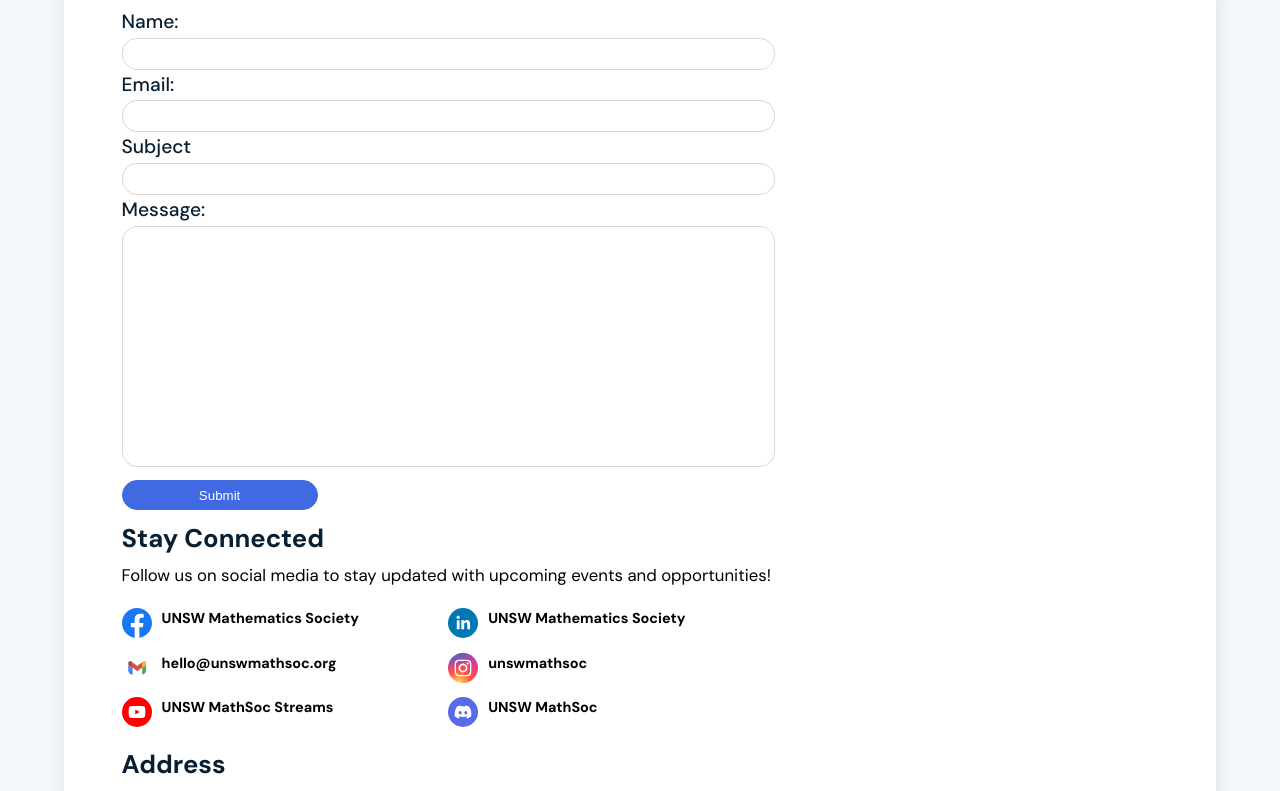
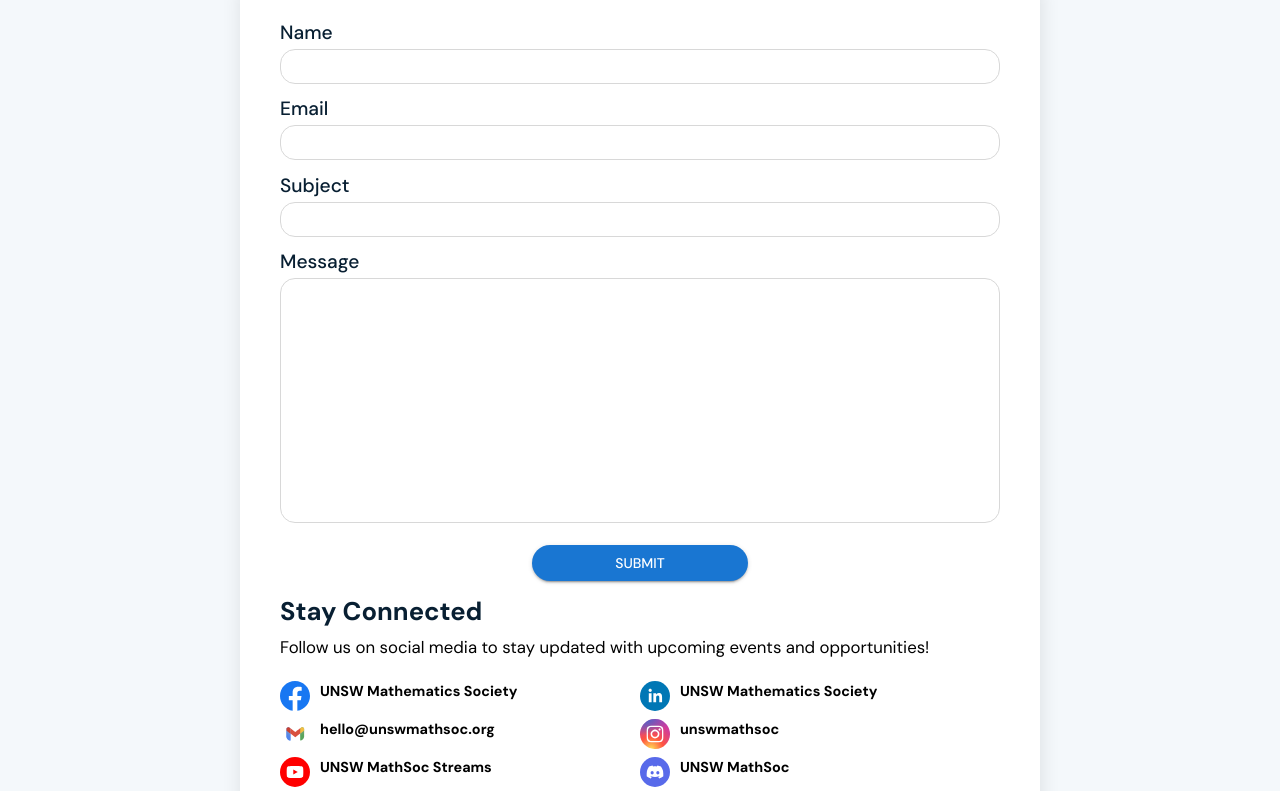
Before and after one commit to MathSocUNSW/mathsoc-website, a Next.js app: page /contact in a window 1280 px wide. Shown: the part 540-1331 px from the top of the page. Built offline with nearby package versions, Linux system fonts and the light colour scheme.

Commit message:
added different pagebodys and boxes for contact

```diff
--- /dev/null
+++ b/src/components/ContactBox.tsx
@@ -0,0 +1,20 @@
+import React from "react";
+
+// Styling
+import styles from "src/styles/contactpagebox.module.scss";
+
+interface ContactPageBoxProps {
+  children: React.ReactNode;
+  // eslint-disable-next-line @typescript-eslint/no-explicit-any
+  key?: any;
+}
+
+const ContactPageBox: React.FC<ContactPageBoxProps> = ({ children }) => {
+  return (
+    <div className={styles.cardBackground}>
+      <section className={styles.content}>{children}</section>
+    </div>
+  );
+};
+
+export default ContactPageBox;
--- /dev/null
+++ b/src/components/ContactPageBody.tsx
@@ -0,0 +1,20 @@
+import React from "react";
+
+// Styling
+import styles from "src/styles/contactbody.module.scss";
+
+interface ContactPageBodyProps {
+  children: React.ReactNode;
+  // eslint-disable-next-line @typescript-eslint/no-explicit-any
+  key?: any;
+}
+
+const ContactPageBody: React.FC<ContactPageBodyProps> = ({ children }) => {
+  return (
+    <div className={styles.contactPageBody}>
+      <section>{children}</section>
+    </div>
+  );
+};
+
+export default ContactPageBody;
--- a/src/pages/contact.tsx
+++ b/src/pages/contact.tsx
@@ -1,11 +1,12 @@
 // Library Imports
 import React, { useState } from "react";
 import Head from "next/head";
-import { Typography, Alert } from "@mui/material";
+import { Typography, Alert, Button } from "@mui/material";
 
 // Component Imports
+import ContactPageBody from "components/ContactPageBody";
 import PageBody from "components/PageBody";
-import WholePageBox from "components/WholePageBox";
+import ContactPageBox from "components/ContactBox";
 import Hero from "components/Hero";
 
 // Styling
@@ -35,6 +36,7 @@ const Contact: React.FC = () => {
         onClose={() => {
           setAlert(<Alert style={{ display: "none" }} />);
         }}
+        className={styles.alertIcon}
       >
         {text}
       </Alert>
@@ -95,13 +97,13 @@ const Contact: React.FC = () => {
         <meta name="keywords" content="mathsoc" />
       </Head>
       <Hero url="/images/hero/mathsoc_skating.png" text="Contact Us" />
-      <PageBody>
-        <WholePageBox>
-          <div className={styles.contactBody}>
+      <ContactPageBody>
+        <ContactPageBox>
+          {alertInfo}
           <form onSubmit={handleSubmit} className={styles.contactForm}>
-              {alertInfo}
+            <div>
               <Typography variant="h6" component="label" htmlFor="contactName">
-                Name:
+                Name
               </Typography>
               <input
                 type="text"
@@ -110,8 +112,10 @@ const Contact: React.FC = () => {
                 className={styles.inputItem}
                 onChange={handleChange}
               />
+            </div>
+            <div>
               <Typography variant="h6" component="label" htmlFor="contactEmail">
-                Email:
+                Email
               </Typography>
               <input
                 type="text"
@@ -120,6 +124,8 @@ const Contact: React.FC = () => {
                 className={styles.inputItem}
                 onChange={handleChange}
               />
+            </div>
+            <div>
               <Typography variant="h6" component="label" htmlFor="contactSubject">
                 Subject
               </Typography>
@@ -130,8 +136,10 @@ const Contact: React.FC = () => {
                 id="contactSubject"
                 onChange={handleChange}
               />
+            </div>
+            <div>
               <Typography variant="h6" component="label" htmlFor="contactMessage">
-                Message:
+                Message
               </Typography>
               <textarea
                 rows={5}
@@ -141,13 +149,21 @@ const Contact: React.FC = () => {
                 id="contactMessage"
                 onChange={handleChange}
               />
+            </div>
             <div className={styles.submitContainer}>
-                <button type="submit" disabled={disableSubmit} className={styles.submitButton}>
+              <div className={styles.submitItem}>
+                <Button
+                  disabled={disableSubmit}
+                  variant="contained"
+                  type="submit"
+                  sx={{ borderRadius: 28 }}
+                >
                   Submit
-                </button>
+                </Button>
+              </div>
             </div>
           </form>
-            <div className="stayConnectedSection">
+          <section className="stayConnectedSection">
             <Typography variant="h4">Stay Connected</Typography>
             <Typography variant="body1">
               Follow us on social media to stay updated with upcoming events and opportunities!
@@ -184,7 +200,8 @@ const Contact: React.FC = () => {
                 </div>
               ))}
             </div>
-              <div className="addressSection">
+          </section>
+          <section className="addressSection">
             <Typography variant="h4">Address</Typography>
             <Typography variant="body1">
               UNSW Mathematics Society
@@ -195,11 +212,9 @@ const Contact: React.FC = () => {
               <br />
               Sydney, NSW 2052
             </Typography>
-              </div>
-            </div>
-          </div>
-        </WholePageBox>
-      </PageBody>
+          </section>
+        </ContactPageBox>
+      </ContactPageBody>
     </section>
   );
 };
--- a/src/styles/contact.module.scss
+++ b/src/styles/contact.module.scss
@@ -1,23 +1,11 @@
 @import "./variables.scss";
 
-// Even spacing between each section
-.contactBody {
-  padding-bottom: 15px;
-  width: 63%;
-  div,
-  form {
-    padding-bottom: 1%;
-  }
-  @media screen and (max-width: $md) {
-    width: 98%;
-    padding-left: 1%;
-    padding-right: 1%;
-    div,
-    form {
-      padding-left: 2px;
-      padding-right: 2px;
-    }
-  }
+.contactPageBody {
+  display: flex;
+  justify-content: center;
+  align-items: center;
+  margin-top: 2.2rem;
+  margin-bottom: 2rem;
 }
 
 .socialContainer {
@@ -56,6 +44,11 @@
   display: flex;
   flex-direction: column;
   width: 100%;
+  div {
+    display: flex;
+    flex-direction: column;
+    margin-top: 1.5%;
+  }
   @media screen and (max-width: $md) {
     flex-direction: column;
     width: auto;
@@ -64,18 +57,18 @@
 }
 
 .submitContainer {
-  padding-top: 2%;
-  @media screen and (max-width: $sm) {
+  display: flex;
+  flex-direction: row;
+  align-items: center;
+  width: 100%;
+  @media screen and (max-width: $md) {
     display: flex;
     justify-content: center;
   }
 }
 
-.submitContainer {
-  @media screen and (max-width: $md) {
-    display: flex;
-    justify-content: center;
-  }
+.submitItem {
+  width: 30%;
 }
 
 @mixin animate {
@@ -88,7 +81,7 @@
 .inputItem {
   @include animate;
   border-radius: 15px;
-  height: 30px;
+  height: 33px;
   padding-left: 3%;
   padding-right: 3%;
   @media screen and (max-width: $sm) {
@@ -112,6 +105,7 @@
   @include animate;
   background-color: #4169e1;
   color: white;
+  font-weight: 400;
   border-radius: 30px;
   height: 30px;
   width: 30%;
--- /dev/null
+++ b/src/styles/contactbody.module.scss
@@ -0,0 +1,9 @@
+@import "./variables.scss";
+
+.contactPageBody {
+  display: flex;
+  justify-content: center;
+  align-items: center;
+  margin-top: 2.2rem;
+  margin-bottom: 2rem;
+}
--- /dev/null
+++ b/src/styles/contactpagebox.module.scss
@@ -0,0 +1,39 @@
+@import "./variables.scss";
+
+.cardBackground {
+  background-color: white;
+  height: 100%;
+  width: 50rem;
+  border-radius: 16px;
+  box-shadow: 1px 2px 20px 0 rgba(0, 0, 0, 0.1);
+  display: flex;
+  flex-direction: row;
+  justify-content: center;
+  @media screen and (max-width: $md) {
+    width: 100%;
+  }
+}
+
+.content {
+  padding: 1.7rem 5%;
+  display: flex;
+  width: 100%;
+  flex-direction: column;
+  ol {
+    padding-left: 2em;
+  }
+  section,
+  form {
+    margin-bottom: 2%;
+  }
+  @media screen and (max-width: $md) {
+    width: 98%;
+    padding-left: 1%;
+    padding-right: 1%;
+    section,
+    form {
+      padding-left: 2px;
+      padding-right: 2px;
+    }
+  }
+}
```
Lines whose indentation alone changed are shown as unchanged.
